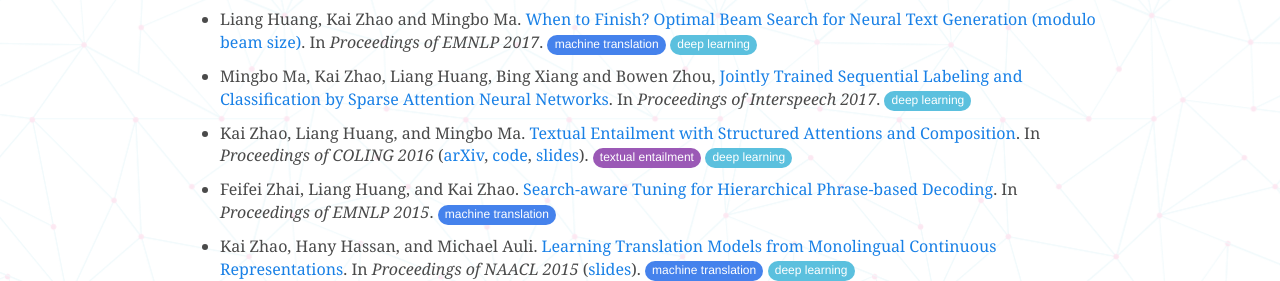
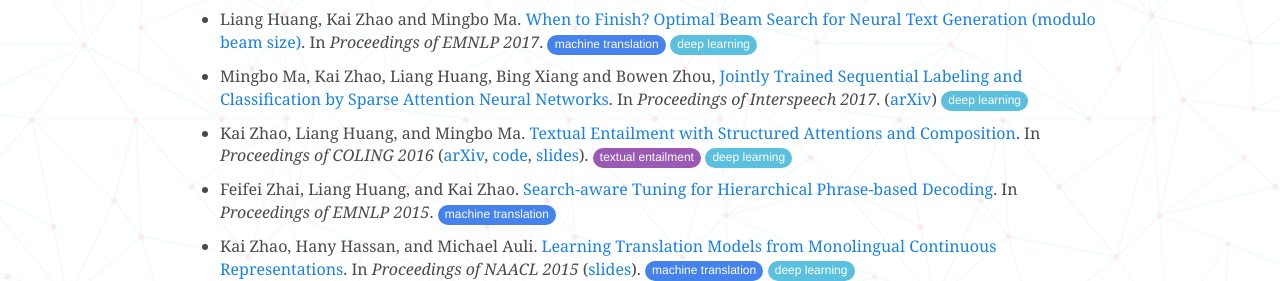
Before and after one commit to kaayy/kaayy.github.io, a Jekyll site: the page built from index.md, in a window 1280 px wide. Shown: the part 921-1202 px from the top of the page. Built offline with Jekyll 4.4.1, drawn with Linux system fonts in a browser that asks for light colours; nearby versions of some CDN libraries.

Commit message:
Update index.md

```diff
--- a/index.md
+++ b/index.md
@@ -46,7 +46,7 @@
 
 * Liang Huang, Kai Zhao and Mingbo Ma. [When to Finish? Optimal Beam Search for Neural Text Generation (modulo beam size)](http://aclweb.org/anthology/D/D17/D17-1226.pdf). In _Proceedings of EMNLP 2017_. <span class="label label-primary label-as-badge">machine translation</span> <span class="label label-info label-as-badge">deep learning</span>
 
-* Mingbo Ma, Kai Zhao, Liang Huang, Bing Xiang and Bowen Zhou, [Jointly Trained Sequential Labeling and Classification by Sparse Attention Neural Networks](http://www.isca-speech.org/archive/Interspeech_2017/pdfs/1321.PDF). In _Proceedings of Interspeech 2017_. <span class="label label-info label-as-badge">deep learning</span>
+* Mingbo Ma, Kai Zhao, Liang Huang, Bing Xiang and Bowen Zhou, [Jointly Trained Sequential Labeling and Classification by Sparse Attention Neural Networks](http://www.isca-speech.org/archive/Interspeech_2017/pdfs/1321.PDF). In _Proceedings of Interspeech 2017_. ([arXiv](https://arxiv.org/abs/1709.10191)) <span class="label label-info label-as-badge">deep learning</span>
 
 * Kai Zhao, Liang Huang, and Mingbo Ma. [Textual Entailment with Structured Attentions and Composition](http://aclweb.org/anthology/C16-1212). In _Proceedings of COLING 2016_ ([arXiv](https://arxiv.org/abs/1701.01126), [code](https://github.com/kaayy/structured-attention), [slides](files/structuredatt_slides.pdf)). <span class="label label-info label-purple label-as-badge">textual entailment</span> <span class="label label-info label-as-badge">deep learning</span>
 
```
